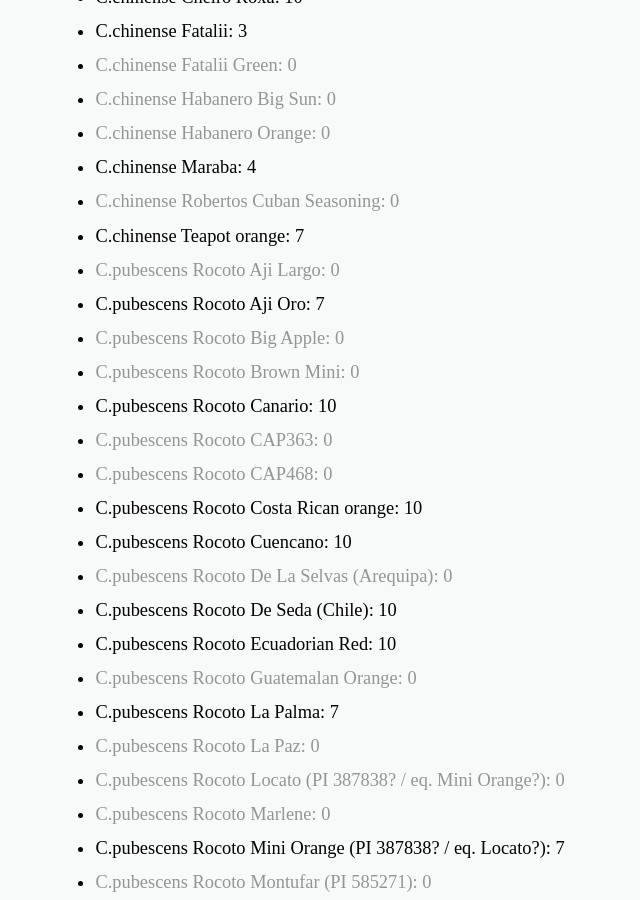
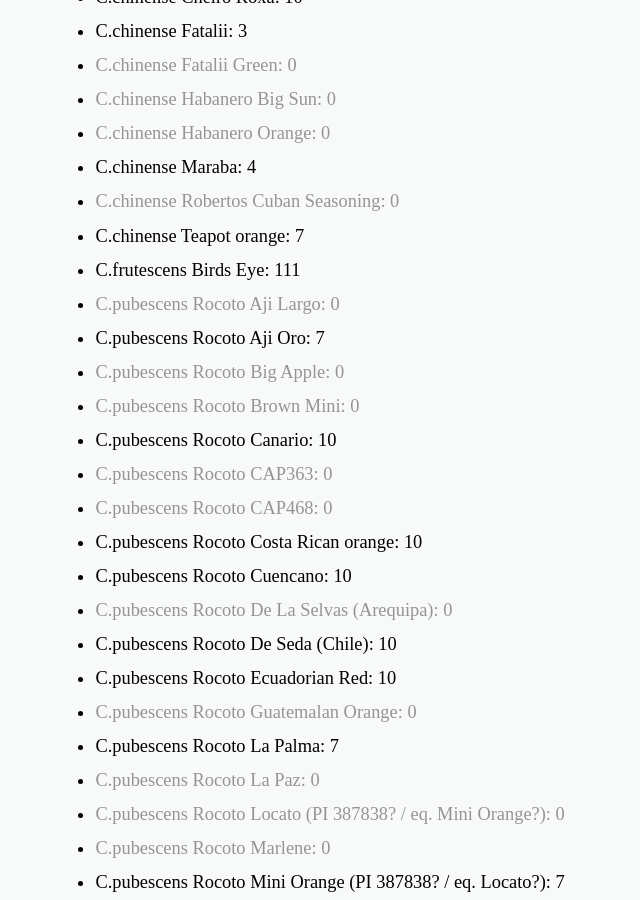
Before and after one commit to iamsebastian/blog.sebastian.science, a Jekyll site: the page built from samen.md, in a window 1280 px wide and 900 px high, scrolled down 2705 px. Shown: the whole window, without its empty margins (211-851 px from the left). Built offline with Jekyll 4.4.1, drawn with Linux system fonts in a browser that asks for light colours.

Commit message:
Updated seeds

```diff
--- a/_data/seeds.yaml
+++ b/_data/seeds.yaml
@@ -57,6 +57,7 @@ C.chinense Habanero Orange: 0
 C.chinense Maraba: 4
 C.chinense Robertos Cuban Seasoning: 0
 C.chinense Teapot orange: 7
+C.frutescens Birds Eye: 111
 C.pubescens Rocoto Aji Largo: 0
 C.pubescens Rocoto Aji Oro: 7
 C.pubescens Rocoto Big Apple: 0
```
